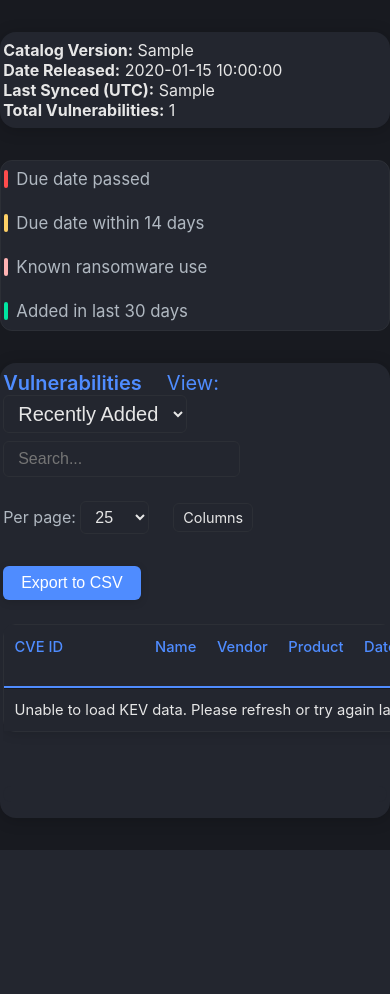
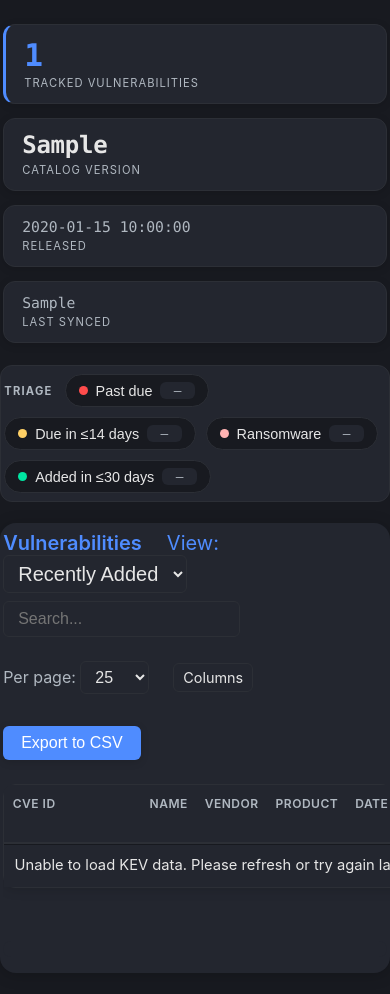
Before and after one commit to BaDxKaRMa/cisa-kev, a Python web app: template app/templates/index.html in a window 390 px wide. Shown: the part 131-1125 px from the top of the page. Before the commit the page ends 981 px from the top, so only its background shows below. Run offline with Jinja, Linux system fonts and the light colour scheme; the template is opened without the code that fills it: most values are stand-ins (such as "Sample title", 1, 10 or a date in 2020).

Commit message:
Redesign dashboard header into stat cards + interactive triage chips
Look & function upgrades to the KEV dashboard:
- Replace the plain metadata text block with a stat-card row; humanize
  CISA's raw ISO timestamps (server-side) and thousands-separate the count.
- Turn the static color legend into interactive triage chips that show
  live counts (past due / due in 14d / ransomware / added in 30d) and
  filter the table by status (OR-combined), with a Clear control.
- Monospace treatment for data (CVE IDs, dates, counts) and the stat
  numbers — reads as an operations console; CSP-safe system stack, no
  external fonts.
- Mute the all-blue column headers; reserve blue for the active sort
  column (new .sorted class).
- Tighten vertical rhythm (section/hero spacing) so data sits higher.
- Centralize date-threshold math (getDateThresholds) to remove the
  duplication between highlightDueDates and updateTable.

Adds a frontend test for chip counts + status filtering. All 10 frontend
and Python tests pass; verified rendered output via headless preview.

Co-Authored-By: Claude Opus 4.8 (1M context) <noreply@anthropic.com>

```diff
--- a/app/static/css/styles.css
+++ b/app/static/css/styles.css
@@ -49,6 +49,7 @@
     --badge-unknown-border: #545f75;
     --details-bg: #1a1d24;
     --legend-dark-text: #222;
+    --mono: ui-monospace, 'SF Mono', 'JetBrains Mono', 'Cascadia Code', Menlo, Consolas, monospace;
 }
 
 body {
@@ -69,8 +70,8 @@ h1, h2 {
 
 .page-hero {
     width: 98vw;
-    margin: 1.4em auto 0.4em;
-    padding: 1.25em 1.2em;
+    margin: 1.1em auto 0.2em;
+    padding: 1em 1.2em;
     border-radius: 16px;
     background:
         radial-gradient(circle at 15% 25%, var(--hero-grad-primary) 0%, var(--hero-grad-clear) 45%),
@@ -217,49 +218,173 @@ h1, h2 {
     background: var(--surface);
     border-radius: 16px;
     box-shadow: var(--surface-shadow-lg);
-    padding: 2em 2em 1.5em 2em;
-    margin: 2em auto 2em auto;
+    padding: 1.4em 1.6em 1.2em 1.6em;
+    margin: 1.3em auto 1.3em auto;
     max-width: 100vw;
     width: 98vw;
     box-sizing: border-box;
 }
 
-.legend {
-    margin: 20px auto 0 auto;
-    padding: 16px 24px;
+/* Stat bar */
+.stat-bar {
+    width: 98vw;
+    max-width: 100vw;
+    margin: 1em auto 0;
+    box-sizing: border-box;
+    display: grid;
+    grid-template-columns: repeat(auto-fit, minmax(190px, 1fr));
+    gap: 14px;
+}
+
+.stat-card {
+    background: var(--surface);
+    border: 1px solid var(--border);
     border-radius: 12px;
-    border: 1px solid var(--legend-border);
-    background: var(--legend-bg);
-    color: var(--legend-text);
+    padding: 13px 18px;
+    display: flex;
+    flex-direction: column;
+    gap: 4px;
+    box-shadow: var(--surface-shadow-sm);
+}
+
+.stat-card--primary {
+    border-left: 3px solid var(--primary);
+}
+
+.stat-value {
+    font-family: var(--mono);
+    font-size: 1.5rem;
+    font-weight: 600;
+    color: var(--text);
+    letter-spacing: -0.01em;
+    line-height: 1.1;
+}
+
+.stat-card--primary .stat-value {
+    color: var(--primary);
+    font-size: 1.95rem;
+}
+
+.stat-value--sm {
+    font-size: 0.92rem;
+    font-weight: 500;
+    color: var(--text-muted);
+    letter-spacing: 0;
+}
+
+.stat-label {
+    font-size: 0.7rem;
+    text-transform: uppercase;
+    letter-spacing: 0.09em;
+    color: var(--text-muted);
+}
+
+/* Triage filter bar */
+.triage-bar {
+    width: 98vw;
     max-width: 100vw;
-    width: 98vw;
+    margin: 14px auto 0;
     box-sizing: border-box;
-    font-size: 1.05em;
     display: flex;
     flex-wrap: wrap;
-    gap: 24px;
+    align-items: center;
+    gap: 10px;
+    padding: 11px 16px;
+    background: var(--surface);
+    border: 1px solid var(--border);
+    border-radius: 12px;
 }
 
-.legend-item {
-    display: flex;
-    align-items: center;
-    margin-right: 32px;
-    font-size: 1em;
+.triage-bar__title {
+    font-size: 0.7rem;
+    text-transform: uppercase;
+    letter-spacing: 0.11em;
+    color: var(--text-muted);
+    font-weight: 700;
+    margin-right: 2px;
 }
 
-.legend-color {
-    display: inline-block;
-    width: 4px;
-    height: 18px;
-    margin-right: 8px;
-    border-radius: 2px;
-    border: none;
+.triage-chip {
+    display: inline-flex;
+    align-items: center;
+    gap: 8px;
+    padding: 7px 13px;
+    border-radius: 999px;
+    border: 1px solid var(--border);
+    background: var(--background);
+    color: var(--text);
+    font-size: 0.9rem;
+    cursor: pointer;
+    transition: border-color 0.15s ease, background 0.15s ease, transform 0.05s ease;
+    user-select: none;
 }
 
-.legend-past { background: var(--danger); }
-.legend-soon { background: var(--warning); color: var(--legend-dark-text); }
-.legend-high { background: #ffb3b3; color: var(--legend-dark-text); }
-.legend-recent { background: var(--success); color: var(--legend-dark-text); }
+.triage-chip:hover {
+    border-color: var(--text-muted);
+}
+
+.triage-chip:active {
+    transform: translateY(1px);
+}
+
+.triage-chip:focus-visible {
+    outline: 2px solid var(--focus-ring);
+    outline-offset: 2px;
+}
+
+.triage-chip[aria-pressed="true"] {
+    background: #1e2633;
+    border-color: var(--primary);
+}
+
+.chip-dot {
+    width: 9px;
+    height: 9px;
+    border-radius: 50%;
+    flex: none;
+    transition: box-shadow 0.15s ease;
+}
+
+.triage-chip[aria-pressed="true"] .chip-dot {
+    box-shadow: 0 0 8px 0 currentColor;
+}
+
+.chip-dot--past { background: var(--danger); color: var(--danger); }
+.chip-dot--soon { background: var(--warning); color: var(--warning); }
+.chip-dot--ransomware { background: #ffb3b3; color: #ffb3b3; }
+.chip-dot--recent { background: var(--success); color: var(--success); }
+
+.chip-count {
+    font-family: var(--mono);
+    font-size: 0.8rem;
+    color: var(--text-muted);
+    background: var(--surface);
+    border-radius: 6px;
+    padding: 1px 7px;
+    min-width: 1.6em;
+    text-align: center;
+}
+
+.triage-chip[aria-pressed="true"] .chip-count {
+    color: var(--text);
+}
+
+.triage-clear {
+    margin-left: auto;
+    background: none;
+    border: 1px solid var(--input-border);
+    color: var(--text-muted);
+    border-radius: 999px;
+    padding: 6px 14px;
+    font-size: 0.85rem;
+    cursor: pointer;
+    transition: border-color 0.15s ease, color 0.15s ease;
+}
+
+.triage-clear:hover {
+    border-color: var(--danger);
+    color: var(--danger);
+}
 
 .table-header {
     font-size: 1.25em;
@@ -474,16 +599,27 @@ th, td {
 }
 th {
     background: var(--table-header);
-    color: var(--primary);
-    font-weight: 550;
+    color: var(--text-muted);
+    font-weight: 600;
+    font-size: 0.82em;
+    text-transform: uppercase;
+    letter-spacing: 0.04em;
     user-select: none;
     white-space: nowrap;
     height: 36px;
-    border-bottom: 2px solid var(--primary);
+    border-bottom: 2px solid var(--border);
     position: sticky;
     top: 0;
     z-index: 2;
     box-shadow: var(--divider-shadow);
+    transition: color 0.15s ease;
+}
+th:hover {
+    color: var(--text);
+}
+th.sorted {
+    color: var(--primary);
+    border-bottom-color: var(--primary);
 }
 th.draggable-header {
     cursor: grab;
@@ -553,6 +689,8 @@ tr.recent td:first-child {
 }
 .cve-copy {
     cursor: pointer;
+    font-family: var(--mono);
+    font-size: 0.95em;
     text-decoration: underline;
     text-decoration-color: transparent;
     transition: text-decoration-color 0.15s ease;
@@ -563,6 +701,8 @@ tr.recent td:first-child {
 }
 .cell-main {
     line-height: 1.22;
+    font-family: var(--mono);
+    font-size: 0.92em;
 }
 .cell-subtext {
     margin-top: 3px;
@@ -691,7 +831,7 @@ table td:nth-child(6) {
 
 /* Responsive Design */
 @media (max-width: 1400px) {
-    .section, .legend {
+    .section, .stat-bar, .triage-bar {
         max-width: 100vw;
         min-width: 0;
         width: 100vw;
@@ -705,7 +845,7 @@ table td:nth-child(6) {
 }
 
 @media (max-width: 900px) {
-    .section, .legend {
+    .section, .stat-bar, .triage-bar {
         max-width: 100vw;
         min-width: 0;
         width: 100vw;
@@ -746,7 +886,7 @@ table td:nth-child(6) {
 }
 
 @media (max-width: 600px) {
-    .section, .legend {
+    .section, .stat-bar, .triage-bar {
         max-width: 100vw;
         min-width: 0;
         width: 100vw;
--- a/app/static/js/dashboard-table.js
+++ b/app/static/js/dashboard-table.js
@@ -15,6 +15,35 @@
         6: true,
     };
     const DEFAULT_COLUMN_ORDER = COLUMNS.map(column => column.key);
+    const TRIAGE_STATUSES = ['past', 'soon', 'ransomware', 'recent'];
+
+    function getDateThresholds() {
+        const fmt = DATE.formatLocalDate ? DATE.formatLocalDate : () => '';
+        const today = new Date();
+        const twoWeeks = new Date(today);
+        twoWeeks.setDate(today.getDate() + 14);
+        const thirtyDaysAgo = new Date(today);
+        thirtyDaysAgo.setDate(today.getDate() - 30);
+        return {
+            todayStr: fmt(today),
+            twoWeeksStr: fmt(twoWeeks),
+            thirtyDaysAgoStr: fmt(thirtyDaysAgo),
+        };
+    }
+
+    function rowStatuses(row, thresholds) {
+        const statuses = new Set();
+        const dateAdded = row.dataset.dateAdded || '';
+        const dueDate = row.dataset.dueDate || '';
+        const ransomware = row.dataset.ransomware || '';
+        if (dateAdded && dateAdded >= thresholds.thirtyDaysAgoStr) statuses.add('recent');
+        if (ransomware === 'Known') statuses.add('ransomware');
+        if (dueDate) {
+            if (dueDate < thresholds.todayStr) statuses.add('past');
+            else if (dueDate <= thresholds.twoWeeksStr) statuses.add('soon');
+        }
+        return statuses;
+    }
 
     function loadDashboardSettings() {
         try {
@@ -53,15 +82,7 @@
     }
 
     function highlightDueDates() {
-        const today = new Date();
-        const twoWeeksFromNow = new Date(today);
-        twoWeeksFromNow.setDate(today.getDate() + 14);
-        const thirtyDaysAgo = new Date(today);
-        thirtyDaysAgo.setDate(today.getDate() - 30);
-
-        const todayStr = DATE.formatLocalDate ? DATE.formatLocalDate(today) : '';
-        const twoWeeksStr = DATE.formatLocalDate ? DATE.formatLocalDate(twoWeeksFromNow) : '';
-        const thirtyDaysAgoStr = DATE.formatLocalDate ? DATE.formatLocalDate(thirtyDaysAgo) : '';
+        const { todayStr, twoWeeksStr, thirtyDaysAgoStr } = getDateThresholds();
 
         const table = document.getElementById('main-table');
         if (!table) return;
@@ -151,6 +172,52 @@
             columnVisibility: { ...DEFAULT_COLUMN_VISIBILITY, ...(loadedSettings.columns || {}) },
         };
         let columnCheckboxes = [];
+
+        const triageChips = Array.from(document.querySelectorAll('.triage-chip'));
+        const triageClearBtn = document.getElementById('triage-clear');
+        const activeStatuses = new Set();
+
+        function updateTriageCounts(counts) {
+            triageChips.forEach(chip => {
+                const status = chip.dataset.status;
+                const badge = chip.querySelector('.chip-count');
+                if (badge && counts && status in counts) {
+                    badge.textContent = String(counts[status]);
+                }
+            });
+        }
+
+        function syncTriageClear() {
+            if (triageClearBtn) triageClearBtn.hidden = activeStatuses.size === 0;
+        }
+
+        triageChips.forEach(chip => {
+            chip.addEventListener('click', function() {
+                const status = chip.dataset.status;
+                if (!status) return;
+                if (activeStatuses.has(status)) {
+                    activeStatuses.delete(status);
+                    chip.setAttribute('aria-pressed', 'false');
+                } else {
+                    activeStatuses.add(status);
+                    chip.setAttribute('aria-pressed', 'true');
+                }
+                state.currentPage = 1;
+                syncTriageClear();
+                updateTable();
+            });
+        });
+
+        if (triageClearBtn) {
+            triageClearBtn.addEventListener('click', function() {
+                activeStatuses.clear();
+                triageChips.forEach(c => c.setAttribute('aria-pressed', 'false'));
+                state.currentPage = 1;
+                syncTriageClear();
+                updateTable();
+            });
+        }
+        syncTriageClear();
 
         if (searchInput && typeof loadedSettings.search === 'string') {
             searchInput.value = loadedSettings.search;
@@ -335,11 +402,13 @@
         function renderSortIndicators() {
             headers.forEach(header => {
                 header.textContent = header.getAttribute('data-original-text');
+                header.classList.remove('sorted');
             });
             if (!state.sortKey) return;
 
             const activeHeader = table.querySelector(`thead th[data-col-key="${state.sortKey}"]`);
             if (!activeHeader) return;
+            activeHeader.classList.add('sorted');
             activeHeader.textContent =
                 activeHeader.getAttribute('data-original-text') +
                 (state.sortDirection === 'asc' ? ' ▲' : ' ▼');
@@ -435,10 +504,8 @@
             const perPageValue = perPageSelect ? perPageSelect.value : '25';
             const perPage = perPageValue.toLowerCase() === 'all' ? rows.length : parseInt(perPageValue, 10);
             const viewValue = viewSelector ? viewSelector.value : 'recent';
-            const today = new Date();
-            const thirtyDaysAgo = new Date(today);
-            thirtyDaysAgo.setDate(today.getDate() - 30);
-            const thirtyDaysAgoStr = DATE.formatLocalDate ? DATE.formatLocalDate(thirtyDaysAgo) : '';
+            const thresholds = getDateThresholds();
+            const thirtyDaysAgoStr = thresholds.thirtyDaysAgoStr;
 
             let visibleRows = rows.filter(row => {
                 const dateAdded = row.dataset.dateAdded || '';
@@ -457,6 +524,25 @@
                     const detailsRow = row.nextElementSibling;
                     const detailsText = detailsRow && detailsRow.classList.contains('details-row') ? detailsRow.textContent : '';
                     return (row.textContent + ' ' + detailsText).toLowerCase().includes(filterText);
+                });
+            }
+
+            // Triage counts reflect the current view/search set; chips then filter it.
+            const statusCounts = { past: 0, soon: 0, ransomware: 0, recent: 0 };
+            visibleRows.forEach(row => {
+                rowStatuses(row, thresholds).forEach(status => {
+                    if (status in statusCounts) statusCounts[status] += 1;
+                });
+            });
+            updateTriageCounts(statusCounts);
+
+            if (activeStatuses.size > 0) {
+                visibleRows = visibleRows.filter(row => {
+                    const statuses = rowStatuses(row, thresholds);
+                    for (const status of activeStatuses) {
+                        if (statuses.has(status)) return true;
+                    }
+                    return false;
                 });
             }
 
--- a/app/templates/index.html
+++ b/app/templates/index.html
@@ -14,18 +14,48 @@
         <h1>CISA Known Exploited Vulnerabilities</h1>
         <p class="page-subtitle">Daily-updated tracking and triage view for the CISA KEV catalog.</p>
     </header>
-    <div class="section">
-        <strong>Catalog Version:</strong> {{ catalogVersion }}<br>
-        <strong>Date Released:</strong> {{ dateReleased }}<br>
-        <strong>Last Synced (UTC):</strong> {{ lastSynced }}<br>
-        <strong>Total Vulnerabilities:</strong> {{ count }}
+    <div class="stat-bar">
+        <div class="stat-card stat-card--primary">
+            <span class="stat-value">{{ countDisplay }}</span>
+            <span class="stat-label">Tracked vulnerabilities</span>
+        </div>
+        <div class="stat-card">
+            <span class="stat-value">{{ catalogVersion }}</span>
+            <span class="stat-label">Catalog version</span>
+        </div>
+        <div class="stat-card">
+            <span class="stat-value stat-value--sm">{{ dateReleased }}</span>
+            <span class="stat-label">Released</span>
+        </div>
+        <div class="stat-card">
+            <span class="stat-value stat-value--sm">{{ lastSynced }}</span>
+            <span class="stat-label">Last synced</span>
+        </div>
     </div>
 
-    <div class="legend">
-        <div class="legend-item"><span class="legend-color legend-past"></span> Due date passed</div>
-        <div class="legend-item"><span class="legend-color legend-soon"></span> Due date within 14 days</div>
-        <div class="legend-item"><span class="legend-color legend-high"></span> Known ransomware use</div>
-        <div class="legend-item"><span class="legend-color legend-recent"></span> Added in last 30 days</div>
+    <div class="triage-bar" role="group" aria-label="Filter vulnerabilities by status">
+        <span class="triage-bar__title">Triage</span>
+        <button type="button" class="triage-chip" data-status="past" aria-pressed="false">
+            <span class="chip-dot chip-dot--past"></span>
+            <span class="chip-label">Past due</span>
+            <span class="chip-count" data-count-for="past">—</span>
+        </button>
+        <button type="button" class="triage-chip" data-status="soon" aria-pressed="false">
+            <span class="chip-dot chip-dot--soon"></span>
+            <span class="chip-label">Due in ≤14 days</span>
+            <span class="chip-count" data-count-for="soon">—</span>
+        </button>
+        <button type="button" class="triage-chip" data-status="ransomware" aria-pressed="false">
+            <span class="chip-dot chip-dot--ransomware"></span>
+            <span class="chip-label">Ransomware</span>
+            <span class="chip-count" data-count-for="ransomware">—</span>
+        </button>
+        <button type="button" class="triage-chip" data-status="recent" aria-pressed="false">
+            <span class="chip-dot chip-dot--recent"></span>
+            <span class="chip-label">Added in ≤30 days</span>
+            <span class="chip-count" data-count-for="recent">—</span>
+        </button>
+        <button type="button" class="triage-clear" id="triage-clear" hidden>Clear filters</button>
     </div>
 
 
```
Also changed, not shown: app/generate_static.py (+20 -4 lines), tests/frontend/dashboard.test.js (+44 -0 lines).
